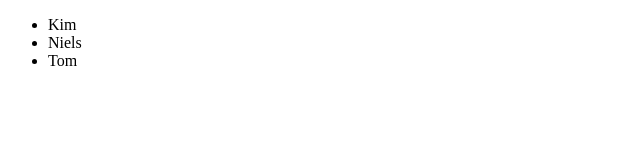
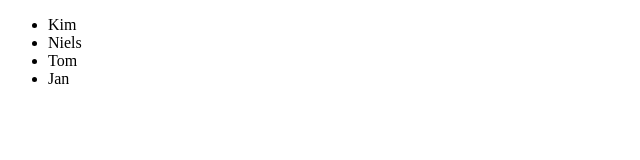
Before and after one commit to mcleuren/vriendensite, a plain HTML site: page Index.html in a window 1280 px wide. Shown: the full height of the page, 0-640 px from the left. Drawn offline with Linux system fonts and the light colour scheme.

Commit message:
met vier vrieden

```diff
--- a/Index.html
+++ b/Index.html
@@ -10,6 +10,7 @@
         <li>Kim</li>
         <li>Niels</li>
         <li>Tom</li>
+        <li>Jan</li>
     </ul>
 </body>
 </html>
```
Also changed, not shown: 1 other file.
